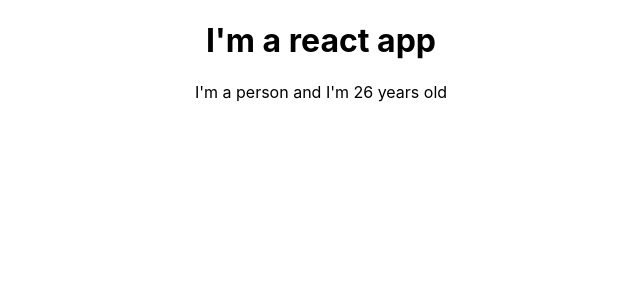
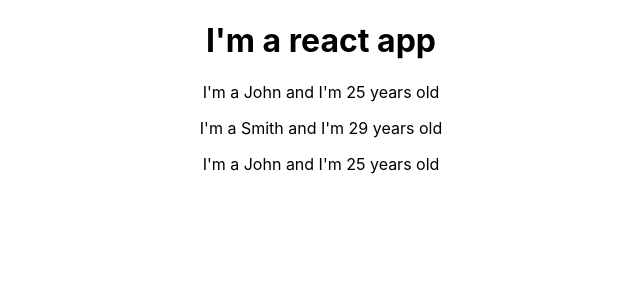
Before and after one commit to biancavlz/Playing_around_with_React, a React (Create React App) app: page / in a window 1280 px wide. Shown: the top 300 px of the page, without its empty margins (319-959 px from the left). Built offline with nearby package versions, Linux system fonts and the light colour scheme.

Commit message:
Accessing tag attributes through props

```diff
--- a/src/App.js
+++ b/src/App.js
@@ -7,7 +7,9 @@
     return (
       <div className="App">
         <h1>I'm a react app </h1>
-        <Person />
+        <Person name="John" age="25"/>
+        <Person name="Smith" age="29">Hobbies: Paint</Person>
+        <Person name="John" age="25"/>
       </div>
     );
   }
--- a/src/Person/Person.js
+++ b/src/Person/Person.js
@@ -1,7 +1,7 @@
 import React from 'react';
 
-const person = () => {
-  return <p>I'm a person and I'm { Math.floor(Math.random() * 30 ) } years old</p>
+const person = (props) => {
+  return <p>I'm a {props.name} and I'm {props.age} years old</p>
 };
 
 export default person;
```
